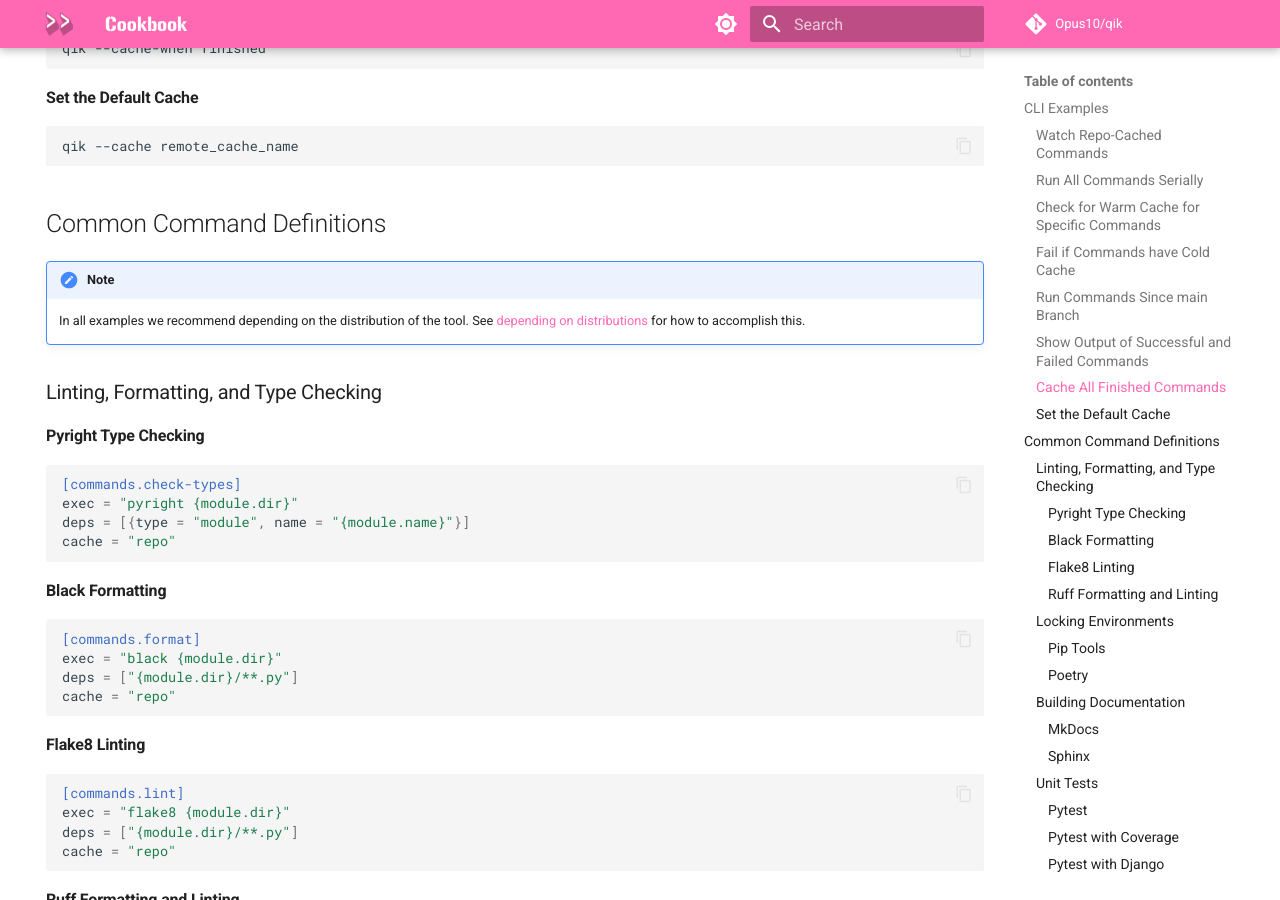
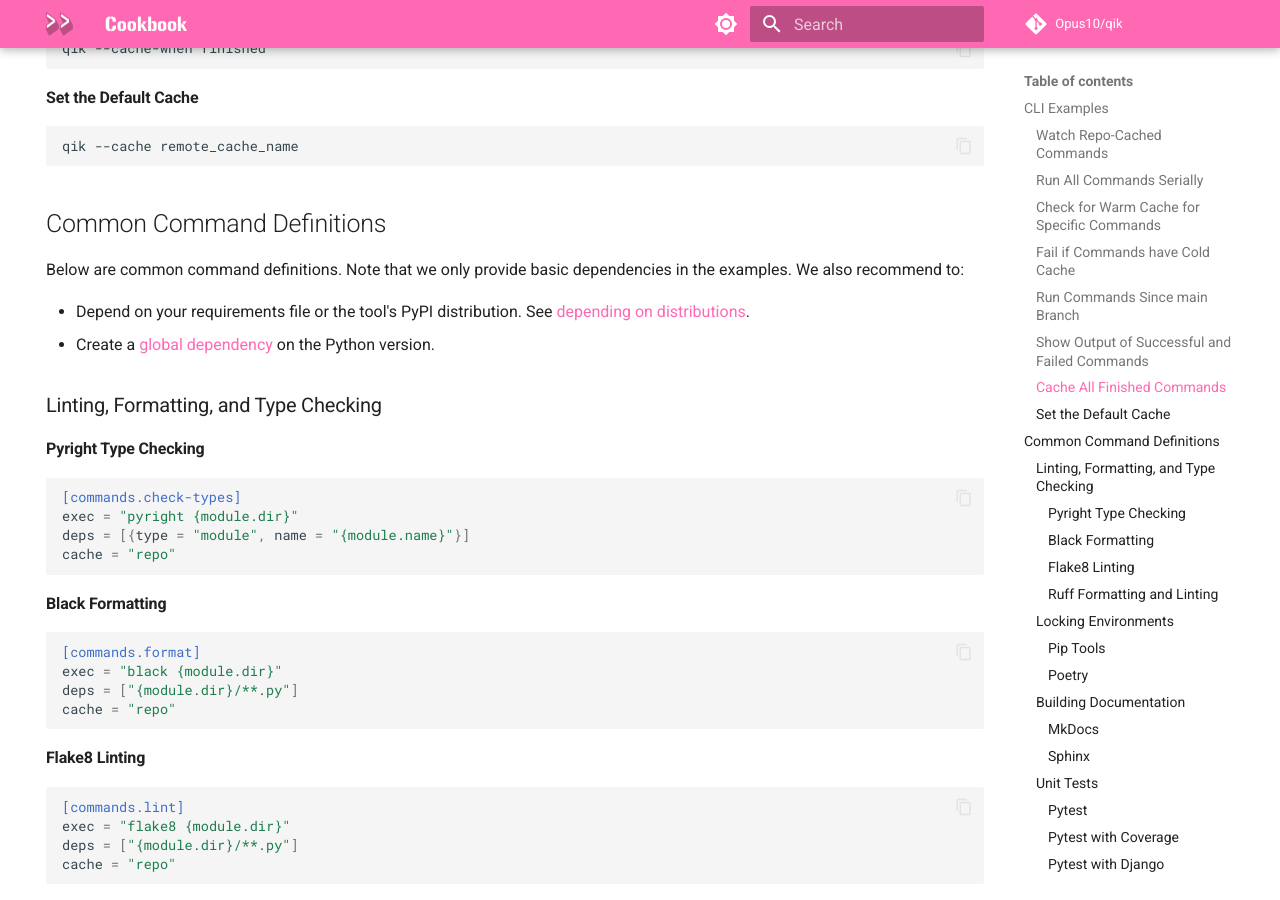
Before and after one commit to Opus10/qik, an MkDocs documentation site: the page built from docs/cookbook.md, in a window 1280 px wide and 900 px high, scrolled down 943 px. Built offline with MkDocs 1.6.1 and Material for MkDocs 9.7.7, drawn with Linux system fonts in a browser that asks for light colours; comment, search, counter and statistics services are not loaded; some of the changed text lies outside the part shown.

Commit message:
Cookbook examples

````diff
--- a/docs/cookbook.md
+++ b/docs/cookbook.md
@@ -59,9 +59,10 @@
 
 ## Common Command Definitions
 
-!!! note
+Below are common command definitions. Note that we only provide basic dependencies in the examples. We also recommend to:
 
-    In all examples we recommend depending on the distribution of the tool. See [depending on distributions]() for how to accomplish this.
+- Depend on your requirements file or the tool's PyPI distribution. See [depending on distributions](commands.md#distributions).
+- Create a [global dependency](commands.md#global) on the Python version.
 
 ### Linting, Formatting, and Type Checking
 
@@ -204,9 +205,11 @@
 
 ### Database Schemas
 
-#### Cache Django Postgres Database
+#### Cache Migrated Django Postgres Database
 
 ```toml
 [commands.migrate-db]
-exec = "python manage.py migrate && pg_dump"
+exec = "python manage.py migrate && pg_dump db_name > dump.sql"
+deps = ["requirements.txt", "**/migrations/**.py"]
+cache = "repo"
 ```
````
